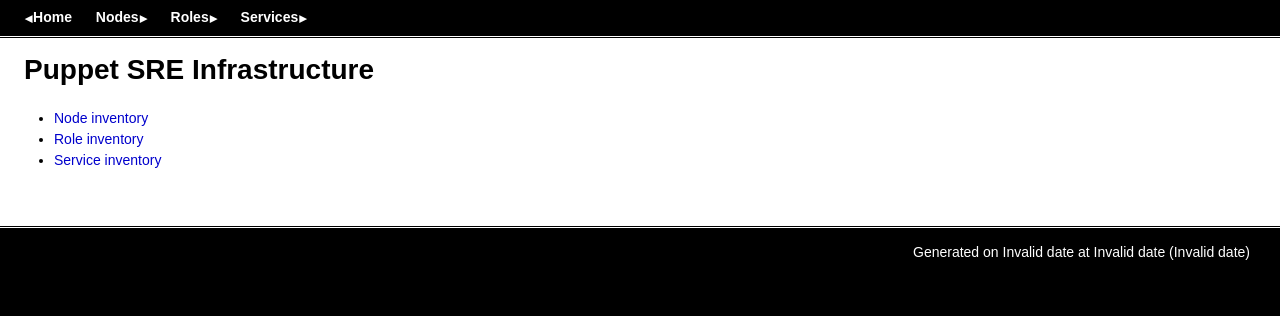
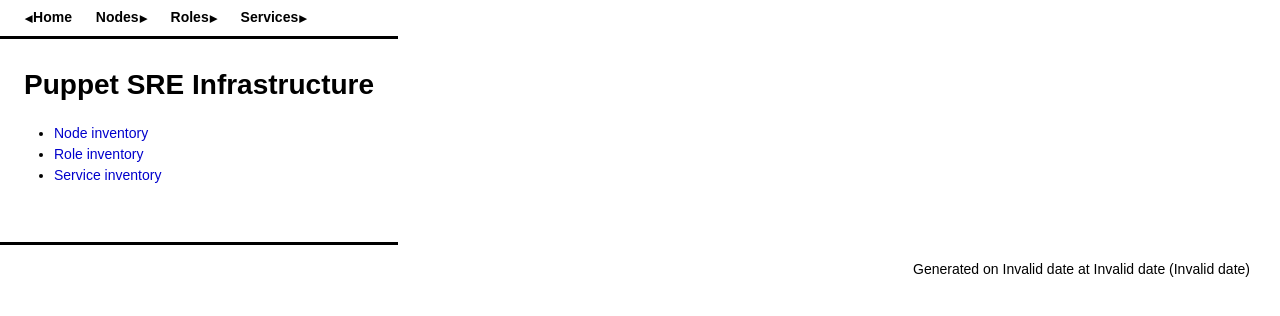
Before and after one commit to suckatrash/infinitory, a Python web app: template templates/home.html in a window 1280 px wide. Shown: the top 316 px of the page. Run offline with Jinja, Linux system fonts and the light colour scheme; the template is opened without the code that fills it, so the values that code supplies are empty.

Commit message:
Minor style updates. Get rid of the black backgrounds.

```diff
--- a/static/general.css
+++ b/static/general.css
@@ -6,7 +6,7 @@
   font-family: sans-serif;
   font-size: 14px;
   line-height: 1.5em;
-  background: #000;
+  background: #fff;
 }
 
 a {
@@ -14,10 +14,23 @@
   color: #00c;
 }
 
-nav {
-  background: #000;
-  border-bottom: 1px solid #fff;
-  outline: 1px solid #000;
+a:hover {
+  color: #096;
+}
+
+main {
+  float: left; /* Ensure this expands to contain the table. */
+  border-top: 3px solid #000;
+  border-bottom: 3px solid #000;
+  padding: 1em 1em 3em 1em;
+}
+
+footer {
+  clear: both;
+  position: relative;
+  overflow: hidden;
+  margin: 0;
+  padding: 1em 30px;
 }
 
 nav > ul {
@@ -35,7 +48,7 @@
 nav a,
 footer a {
   font-weight: bold;
-  color: #fff;
+  color: #000;
 }
 
 nav a:after,
@@ -60,25 +73,9 @@
   padding-right: 1px;
 }
 
-footer {
-  position: relative;
-  overflow: hidden;
-  margin: 0;
-  padding: 1em 30px;
-  background: #000;
-  color: #fff;
-  border-top: 1px solid #fff;
-  outline: 1px solid #000;
-}
-
 #generated-at {
   display: block;
   float: right;
-}
-
-main {
-  background: #fff;
-  padding: 1px 1em 3em 1em; /* 1px to prevent margin collapse */
 }
 
 h1 {
```
